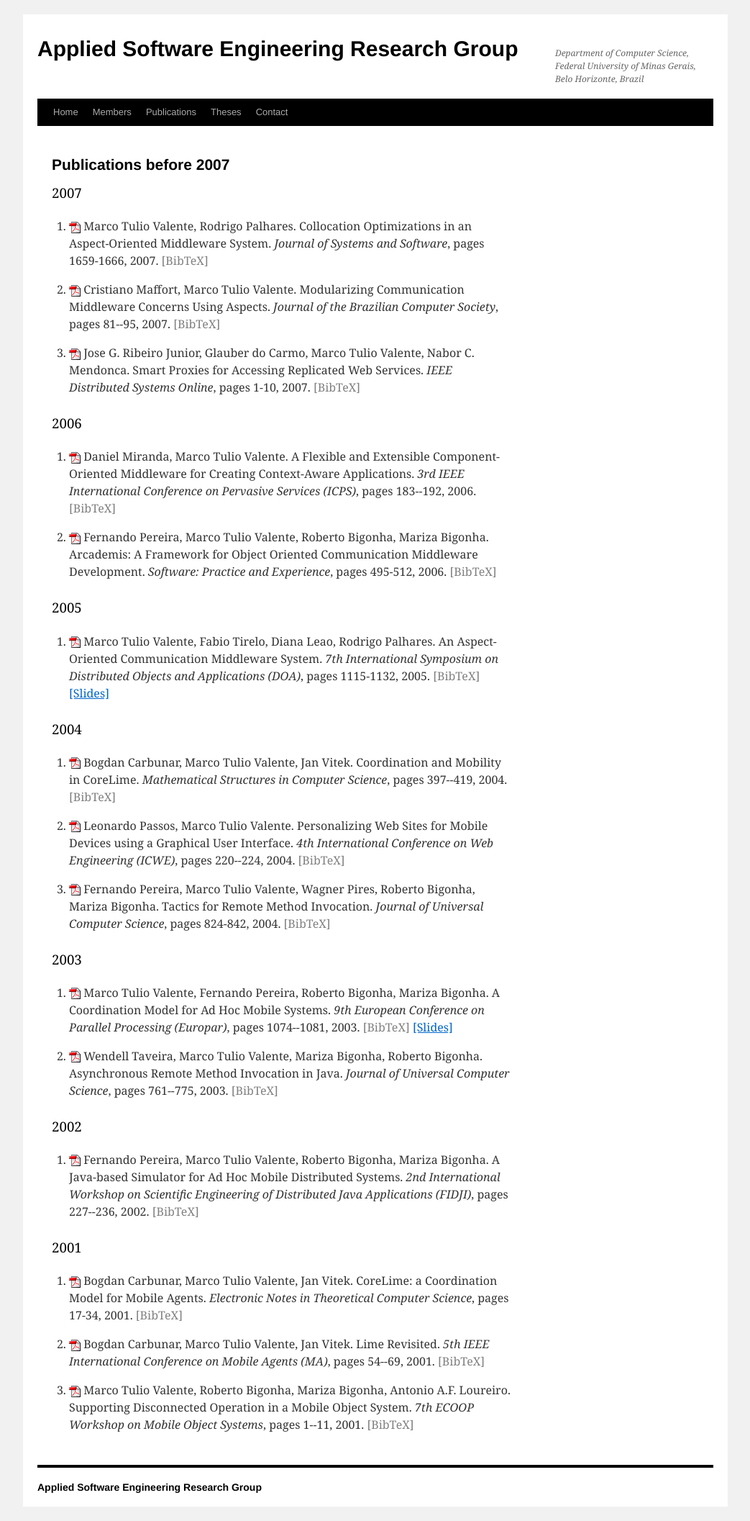
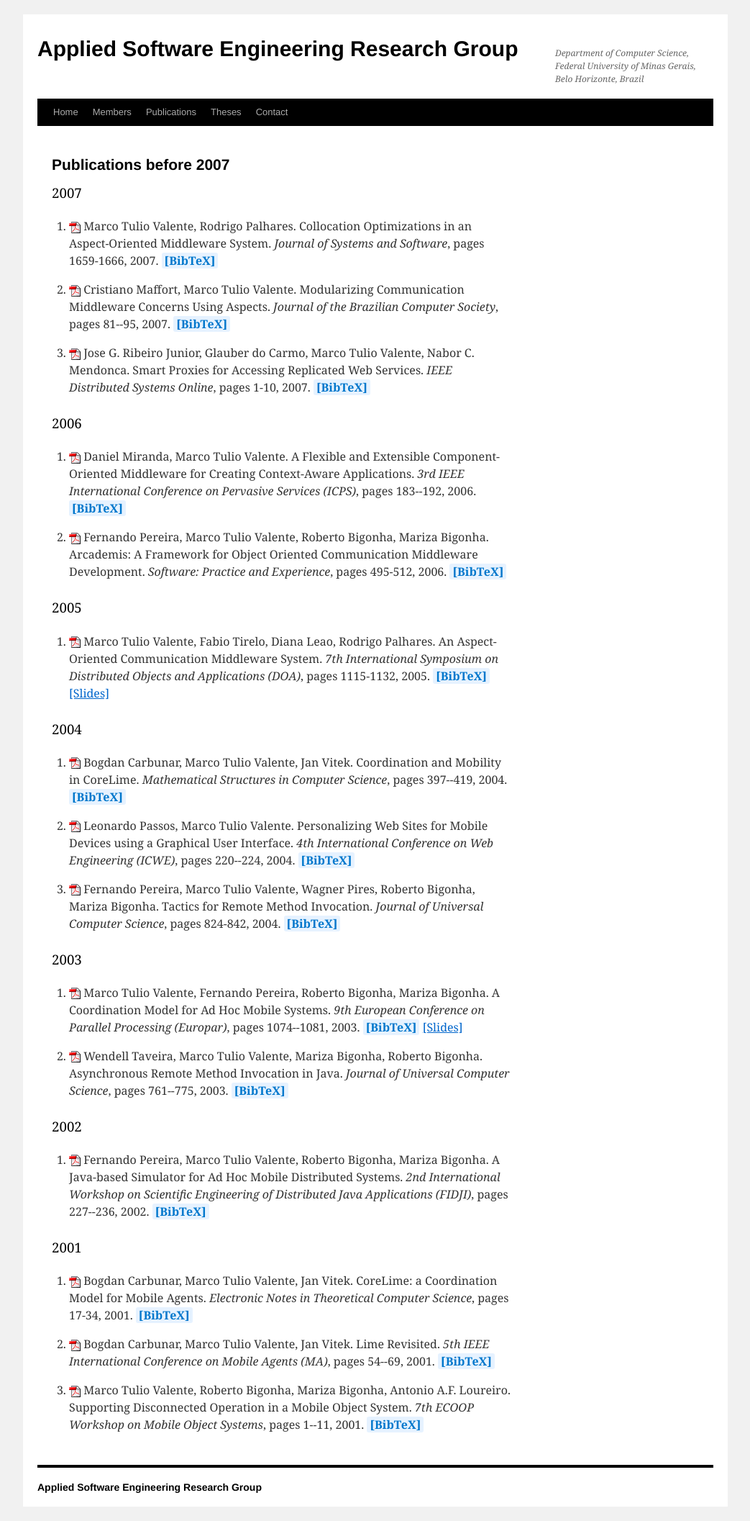
Before and after one commit to jemaf/aserg-page, a Jekyll site: the page built from publications-old.html, in a window 1280 px wide. Shown: the whole page at 72% size, without its empty margins (118-1161 px from the left). Built offline with Jekyll 4.4.1, drawn with Linux system fonts in a browser that asks for light colours.

Commit message:
Update papercite_toggle color for better visibility and style

```diff
--- a/assets/css/main.css
+++ b/assets/css/main.css
@@ -1420,8 +1420,17 @@
   }
 
   .papercite_toggle:link, .papercite_toggle:visited {
-      color: gray;
-      text-decoration: none;
+	  color: #0077cc;
+	  text-decoration: none;
+	  font-weight: bold;
+	  background: #e6f2ff;
+	  border-radius: 3px;
+	  padding: 0 4px;
+	  transition: background 0.2s, color 0.2s;
+  }
+  .papercite_toggle:hover, .papercite_toggle:active {
+	  color: #fff;
+	  background: #0077cc;
   }
 
 
@@ -1435,9 +1444,14 @@
     color: #555;
   }
 
-  .papercite_highlight {
-    font-weight: bold;
-  }
+	.papercite_highlight {
+		font-weight: bold;
+		background: #ffe066;
+		color: #b36b00;
+		border-radius: 3px;
+		padding: 0 3px;
+		/* Updated highlight color for better visibility */
+	}
 
   span.papercite_checked_files {
       padding: 5px;
```
